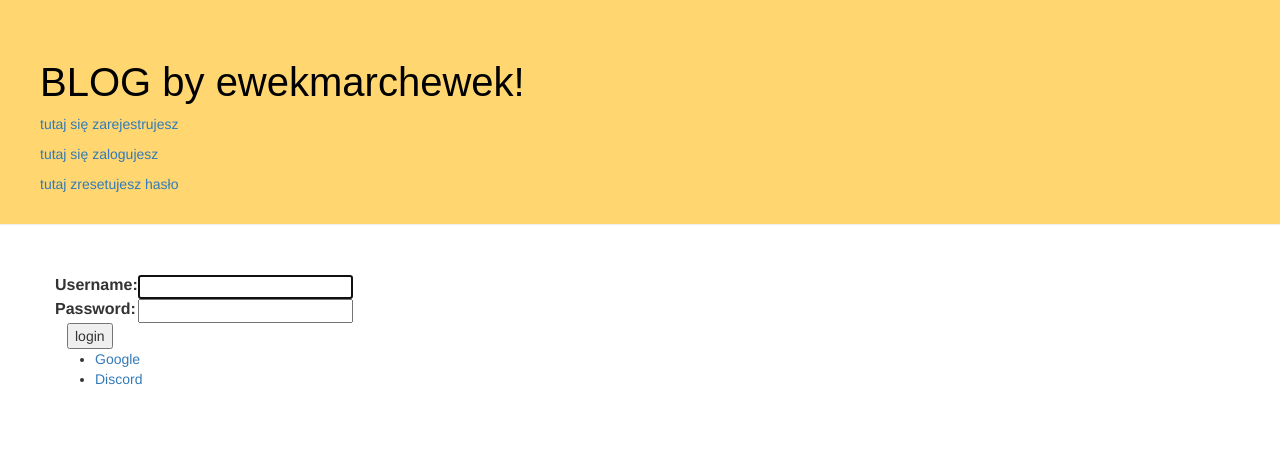
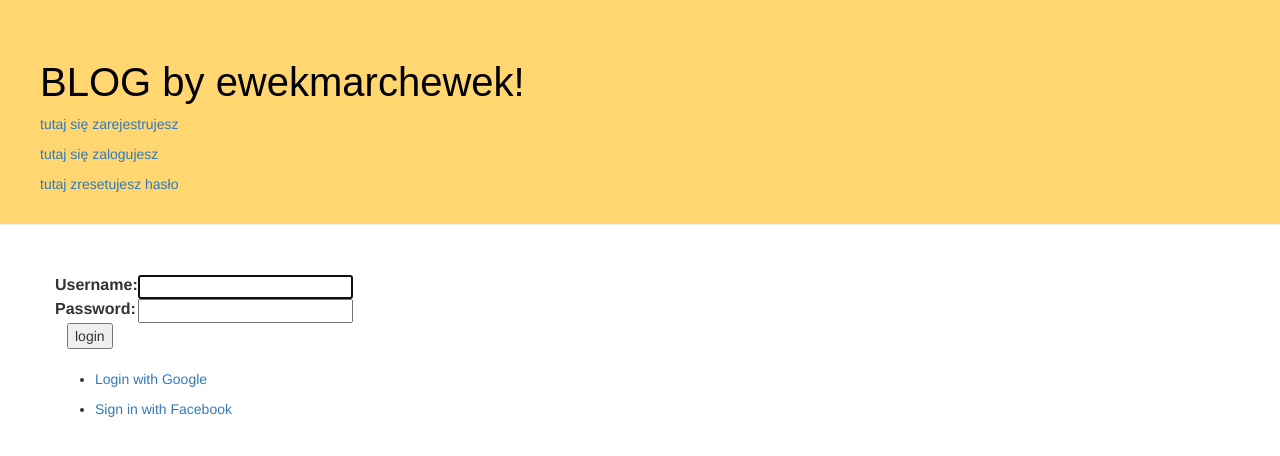
Before and after one commit to serafinewa/aplikacje-inte-22665-195IC, a Django app: page /accounts/login/ in a window 1280 px wide. Shown: the top 456 px of the page. Run offline with Django 3.2, Linux system fonts and the light colour scheme; some libraries are stand-ins or nearby versions; some web fonts are replaced.

Commit message:
Laboratorium 3 - dodanie google i facebooka
cos tam dziala, ale nie do konca

```diff
--- a/blog/templates/registration/login.html
+++ b/blog/templates/registration/login.html
@@ -1,5 +1,6 @@
 {% extends "blog/base.html" %}
 {% block content %}
+{% load account socialaccount %}
 
 {% if form.errors %}
 <p>Coś poszło nie tak! Spróbuj ponownie.</p>
@@ -21,14 +22,26 @@
   <input style="margin-left: 12px;" type="submit" value="login" />
   <input style="text-align: center" type="hidden" name="next" value="{{ next }}" />
   <ul class="socialaccount_providers">
+    <!--
     <li>
       <a title="Google" class="socialaccount_provider google " href="/accounts/google/login/?process=login"></span>Google</a>
     </li>
-    <li>
-      <a title="Discord" class="socialaccount_provider discord " href="/accounts/discord/login/?process=login"></span>Discord</a>
+    -->
+    <br>
+    <li class="google">
+    <a href="{% url "social:begin" "google-oauth2" %}">Login with Google</a>
     </li>
-  </ul>
 
+    <!--dodane0712-->
+    </ul>
+
+    <div class="social">
+      <ul>
+        <li class="facebook">
+          <a href="{% url "social:begin" "facebook" %}">Sign in with  Facebook</a>
+        </li>
+      </ul>
+    </div>
 
 
 </form>
--- a/blogserafin/urls.py
+++ b/blogserafin/urls.py
@@ -16,6 +16,7 @@ Including another URLconf
 from django.contrib import admin
 from django.urls import path, include
 from django.contrib.auth import views as auth_views
+
 
 urlpatterns = [
     path('admin/', admin.site.urls),
@@ -44,4 +45,8 @@ urlpatterns = [
 
     path('accounts/', include('allauth.urls')),
     path('', include('blog.urls')),
+    #dodane0712
+    path('social-auth/',
+    include('social_django.urls', namespace='social')),
+
 ]
```
Also changed, not shown: blogserafin/settings.py (+14 -3 lines), assets/auth_facebook_error.png (added), assets/auth_facebook_error1.png (added), assets/auth_facebook_working.png (added), assets/auth_google_working.png (added), assets/auth_options.png (added), db.sqlite3.
